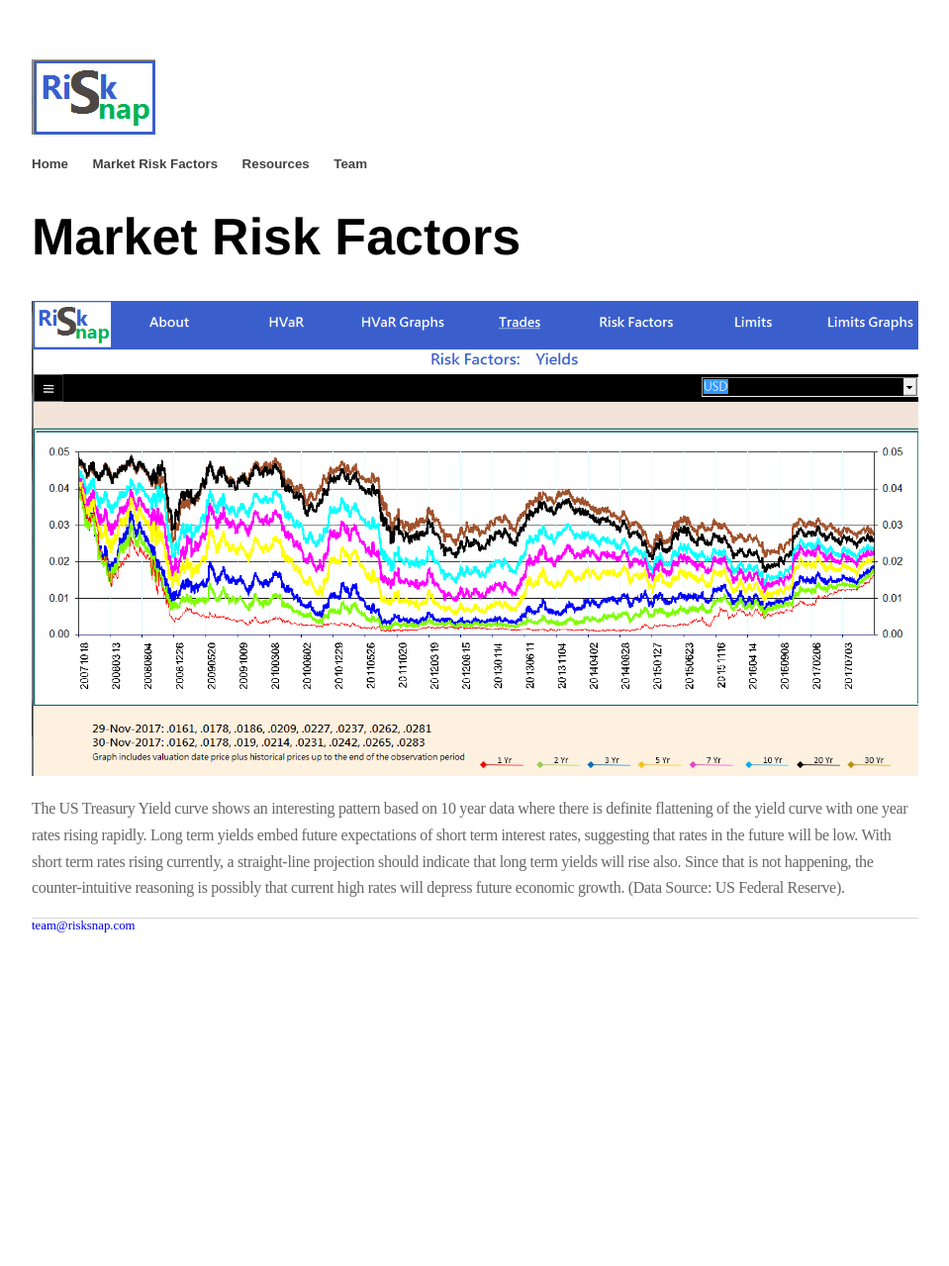
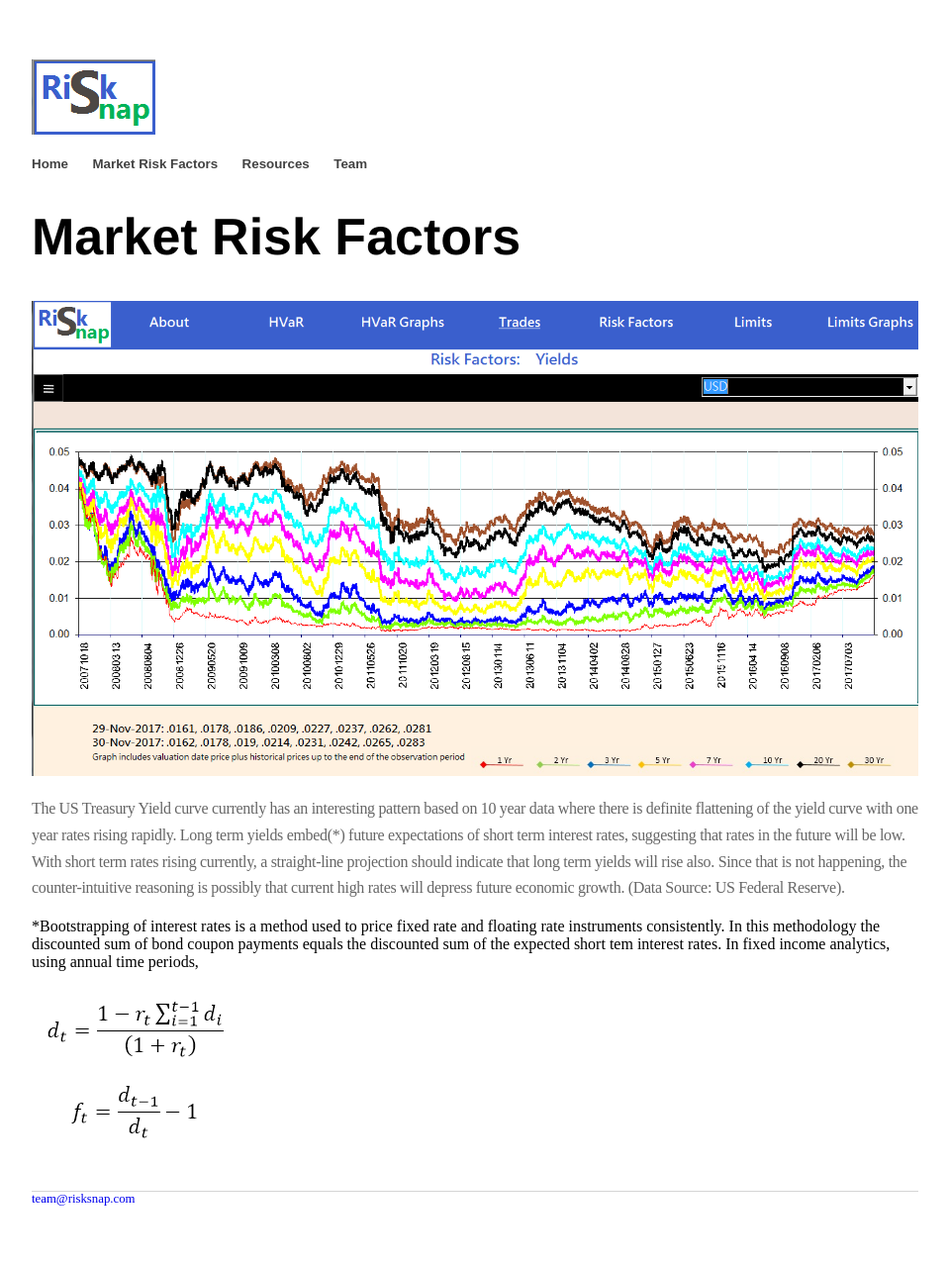
Before and after one commit to risksnap/RiskSnap, a Jekyll site: the page built from marketriskfactors/index.html, in a window 1280 px wide. Shown: the whole page at 99% size, without its empty margins (160-1119 px from the left). Built offline with Jekyll 4.4.1, drawn with Linux system fonts in a browser that asks for light colours; before the commit the page ends 1003 px from its top, so only the background shows below that.

Commit message:
BootstrapEquations

```diff
--- a/marketriskfactors/index.html
+++ b/marketriskfactors/index.html
@@ -4,7 +4,9 @@ layout: marketriskfactors-template
 <div class="blurb">
 
 <img class="figure" alt="" src="./images/YieldCurve.png"/>
-<p>The US Treasury Yield curve shows an interesting pattern based on 10 year data where there is definite flattening of the yield curve with one year rates rising rapidly.  Long term yields embed future expectations of short term interest rates, suggesting that rates in the future will be low.  With short term rates rising currently, a straight-line projection should indicate that long term yields will rise also.  Since that is not happening, the counter-intuitive reasoning is possibly that current high rates will depress future economic growth.  (Data Source:  US Federal Reserve).
-</p>
+<p>The US Treasury Yield curve currently has an interesting pattern based on 10 year data where there is definite flattening of the yield curve with one year rates rising rapidly.  Long term yields embed(*) future expectations of short term interest rates, suggesting that rates in the future will be low.  With short term rates rising currently, a straight-line projection should indicate that long term yields will rise also.  Since that is not happening, the counter-intuitive reasoning is possibly that current high rates will depress future economic growth.  (Data Source:  US Federal Reserve).
+</p>*Bootstrapping of interest rates is a method used to price fixed rate and floating rate instruments consistently.  In this methodology the discounted sum of bond coupon payments equals the discounted sum of the expected short tem interest rates.    In fixed income analytics, using annual time periods,
+<p>
+<img class="figure" alt="" src="./images/BootstrapEquations.png"/>
 
 </div><!-- /.blurb -->
```
Also changed, not shown: marketriskfactors/images/BootstrapEquations.png (added).
